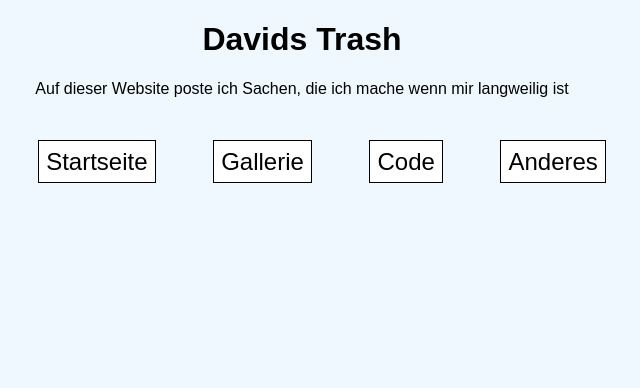
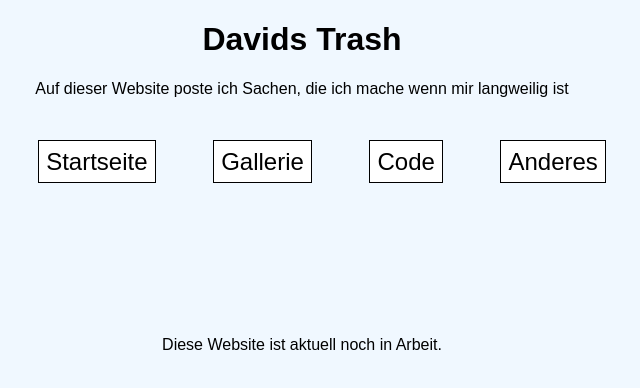
Before and after one commit to DanielDauersuff/DavidsTrash-Web, a plain HTML site: page index.html in a window 1280 px wide. Shown: the whole page, without its empty margins (338-978 px from the left). Drawn offline with Linux system fonts and the light colour scheme.

Commit message:
added info shit

```diff
--- a/css/dt_css.css
+++ b/css/dt_css.css
@@ -2,6 +2,9 @@ html{
     font-family: Arial, Helvetica, sans-serif;
     text-align: center;
     background-color: aliceblue;
+}
+footer{
+    margin-top: 10em;
 }
 
 #menuelement,#menuelement:visited{
--- a/index.html
+++ b/index.html
@@ -25,5 +25,9 @@
                 </ul>
             </nav>
         </main>
+
+        <footer>
+            <p>Diese Website ist aktuell noch in Arbeit.</p>
+        </footer>
     </body>
 </html>
```
